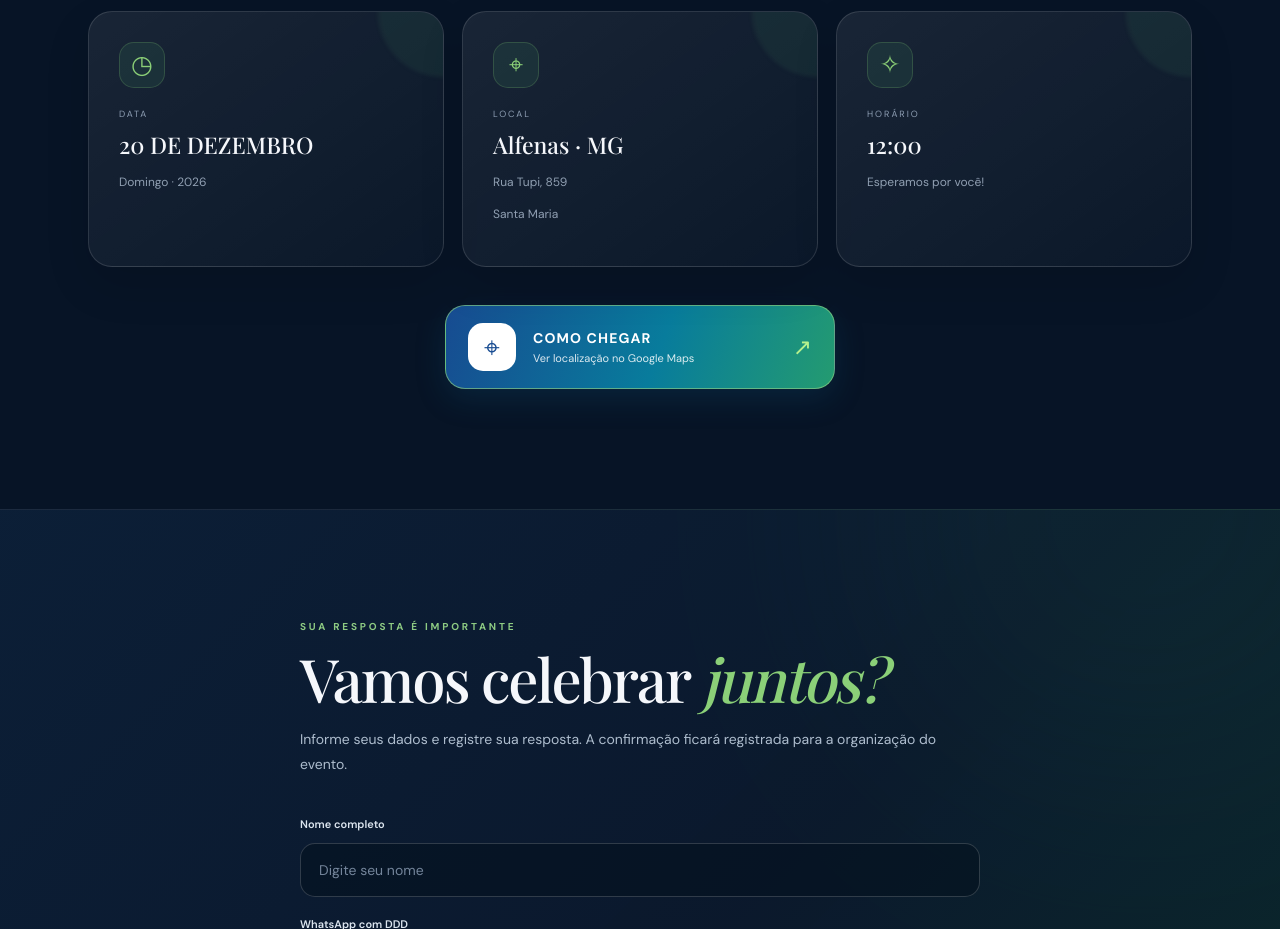
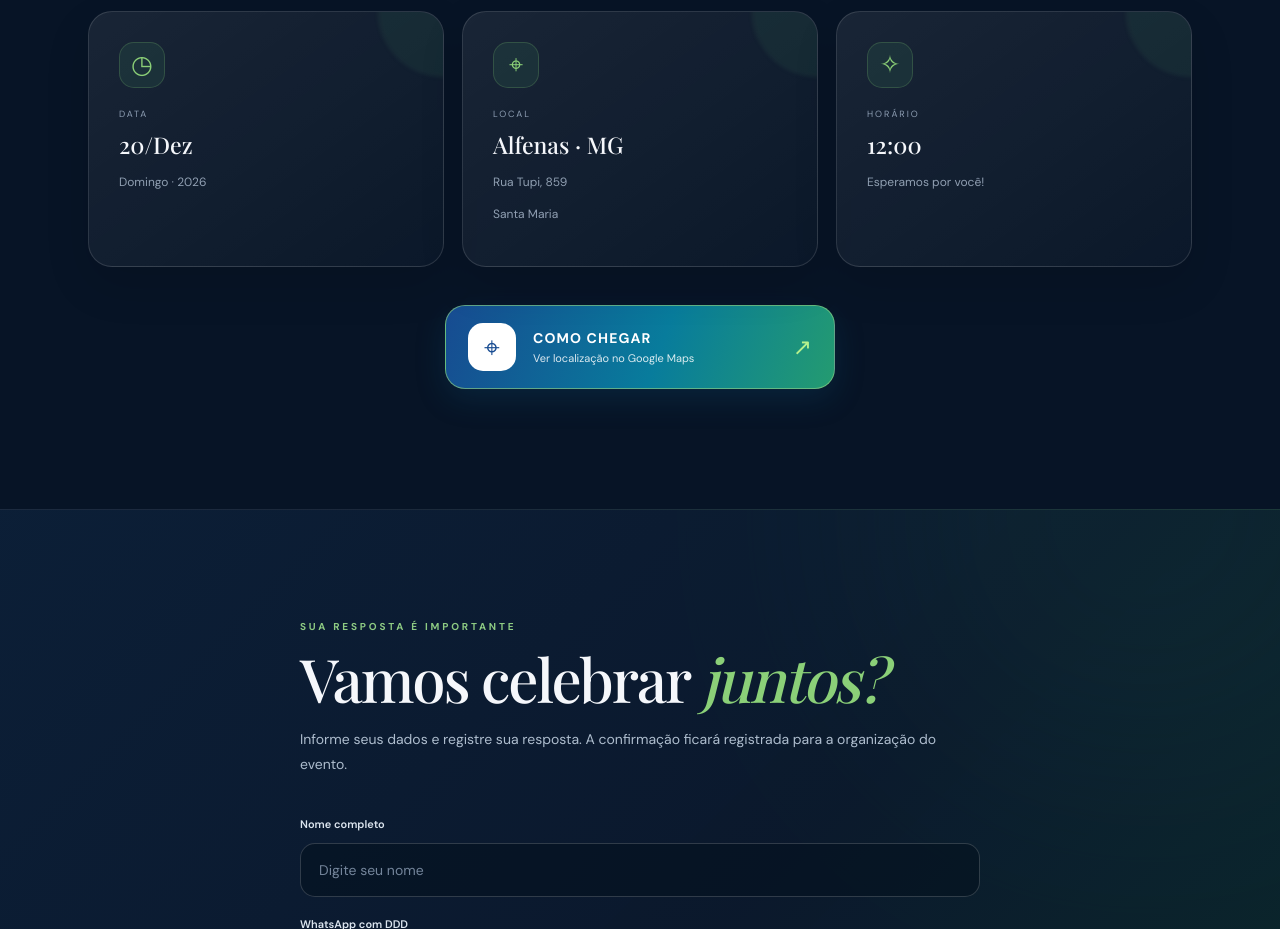
Before and after one commit to gbcastelar/holhos-minas-celebrar-2026, a plain HTML site: page index.html in a window 1280 px wide. Shown: the part 1580-2509 px from the top of the page. Drawn offline with nearby package versions, Linux system fonts and the light colour scheme; a web font is replaced by a local one.

Commit message:
ajuste final

```diff
--- a/index.html
+++ b/index.html
@@ -60,7 +60,7 @@
         <article class="detail-card">
             <span class="detail-icon">◷</span>
             <small>DATA</small>
-            <strong>20 DE DEZEMBRO</strong>
+            <strong>20/Dez</strong>
             <p>Domingo · 2026</p>
         </article>
 
```
